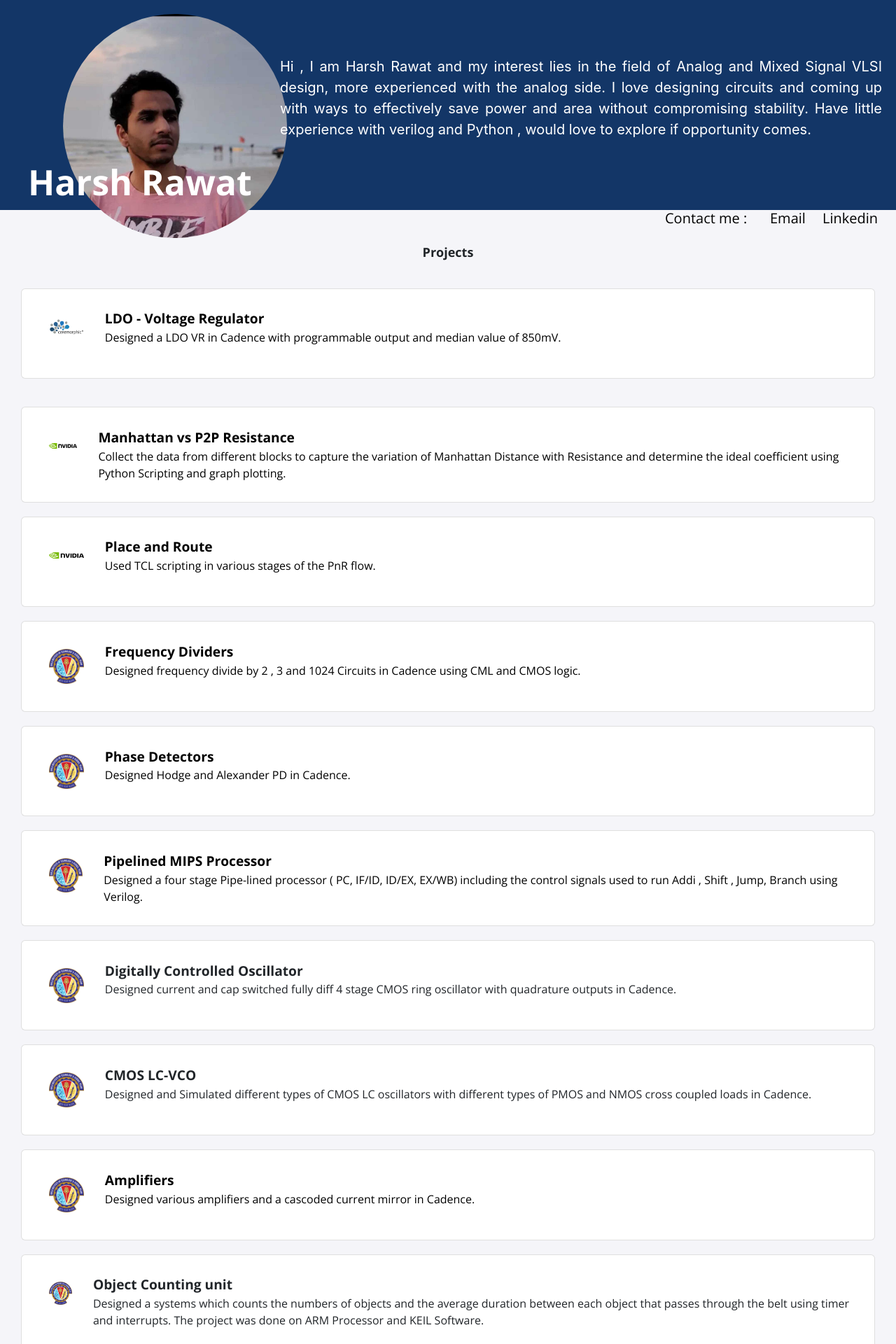
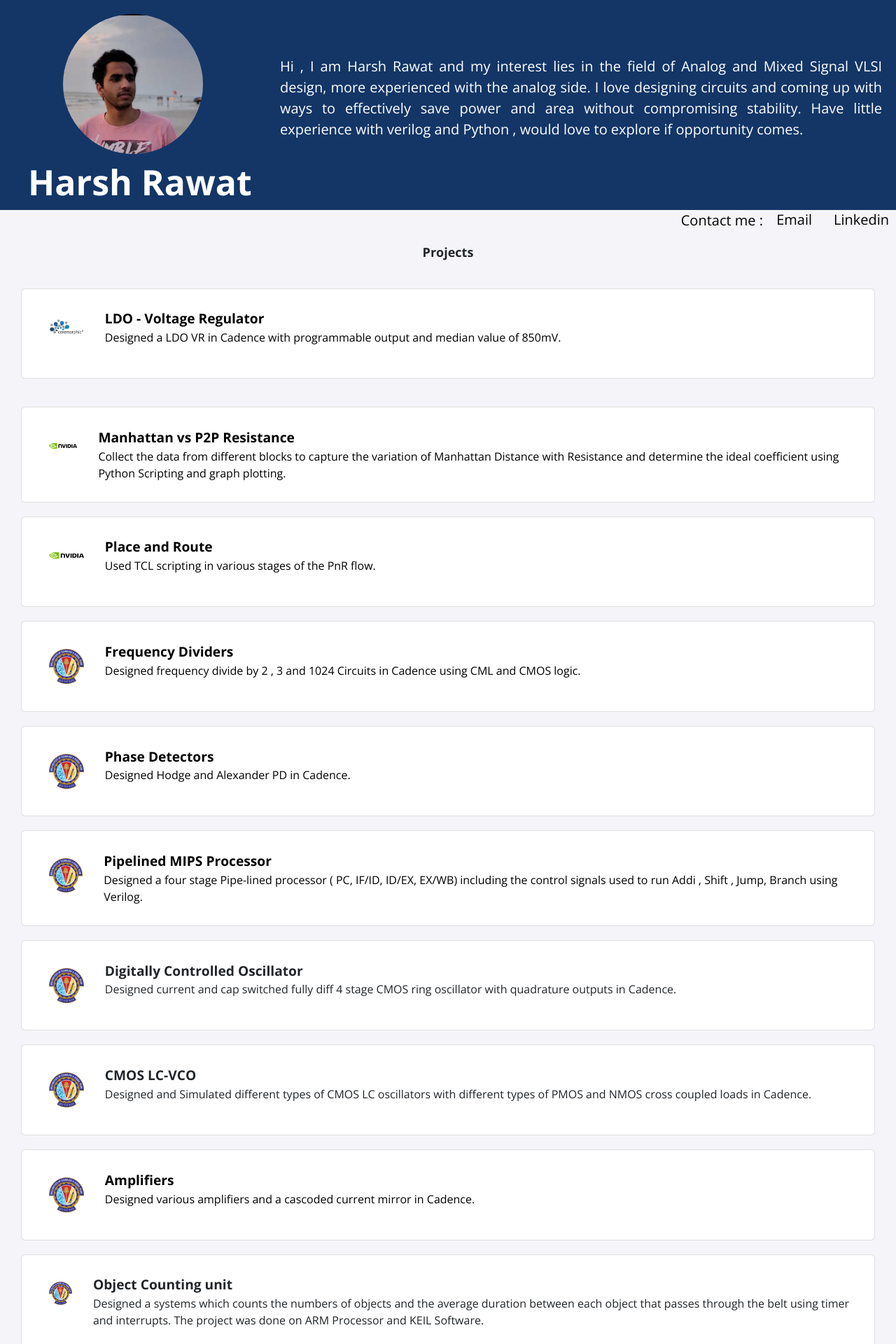
Before and after one commit to harshrawat17/template3, a Jekyll site: the page built from index.html, in a window 1280 px wide. Shown: the top 1920 px of the page at 70% size. Built offline with Jekyll 4.4.1, drawn with Linux system fonts in a browser that asks for light colours; nearby versions of some CDN libraries.

Commit message:
Final Site

```diff
--- a/_includes/profile.html
+++ b/_includes/profile.html
@@ -4,7 +4,7 @@
     </div>
     <h1>{{ site.title }}</h1>
     <h4>{{ site.description }}</h4>
-    <h3>{{site.email}}</h3>
+    <h7>{{site.email}}</h7>
     <h5>{{site.twitter_username}}</h5>
     <h6>{{site.github_username}}</h6>
 </div>
--- a/_sass/profile.scss
+++ b/_sass/profile.scss
@@ -3,6 +3,19 @@
     text-align: left;
     height: 300px;
     margin-bottom: 50px;
+
+    img {
+        border-radius: 50%;
+        max-width: 120%;
+        max-height: 120%;
+        margin-left: auto;
+        margin-right: auto;
+        display: inline;
+        padding: 20px;
+        position: relative;
+        left:70px;
+    }
+
     h1 {
         font-size: 50px;
         font-weight: 700;
@@ -10,6 +23,7 @@
         position:absolute;
         left: 40px;
     }
+
     h3 {
         font-size: 20px;
         font-weight: 400;
@@ -20,9 +34,14 @@
         left : 950px;
         bottom: 375px;
     }
+}
+
+
+
     h4 {
         font-size: 20px;
         font-weight: 400;
+        height: 200px ;
         color: white;
         text-align: justify;
         position: absolute;
@@ -37,7 +56,7 @@
     h5 {
         font-size: 20px;
         font-weight: 400;
-        color: black;
+        color: blue;
         text-align: center;
         position: absolute;
         top : 300px;
@@ -48,7 +67,7 @@
     h6 {
         font-size: 20px;
         font-weight: 400;
-        color: black;
+        color: blue;
         text-align: center;
         position: absolute;
         top : 300px;
@@ -56,20 +75,93 @@
         bottom: 375px;
     }
 
-    img {
-        border-radius: 50%;
-        max-width: 40%;
-        max-height: 40%;
-        margin-left: auto;
-        margin-right: auto;
-        display: inline;
-        padding: 20px;
+    h7 {
+        font-size: 20px;
+        font-weight: 400;
+        color: black;
+        text-align: center;
         position: absolute;
-        left:70px;
+        top : 300px;
+        left :950px;
+        bottom: 375px;
     }
+
+
 
     .profile-picture {
         margin-bottom: 30px;
         height: 200px;
     }
+
+
+
+
+@media only screen and (max-width: 2500px) {
+
+    h7 {
+        text-align:right;
+        display: inline;
+        padding: 20px;
+        margin-left: auto;
+        margin-right: auto;
+        right: 170px;
+        top: 280px;
+
+   }
+
+   h5 {
+       text-align:right;
+       position:relative;
+       left:-10px;
+       top :72px;
+
+  }
+
+  h6 {
+   text-align:right;
+   position:relative;
+   left:-120px;
+   top :40px;
+
 }
+
+ }
+
+
+
+
+  @media only screen and (max-width: 768px) {
+
+    h4 {
+        font-size: 10px;
+        height: 100px;
+    }
+
+    h5 {
+        text-align:right;
+        position:relative;
+        left:-40px;
+        top :43px;
+    }
+
+    h7 {
+         text-align:right;
+         position:relative;
+         left:350px;
+         top :70px;
+
+    }
+
+
+
+
+
+   h6 {
+    text-align-last:right;
+    position:relative;
+    left:-150px;
+    top :12px;
+
+}
+
+  }
```
